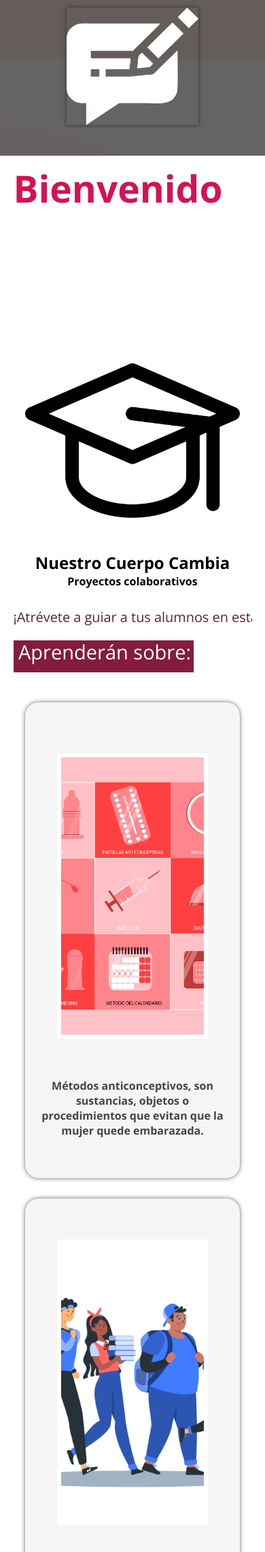
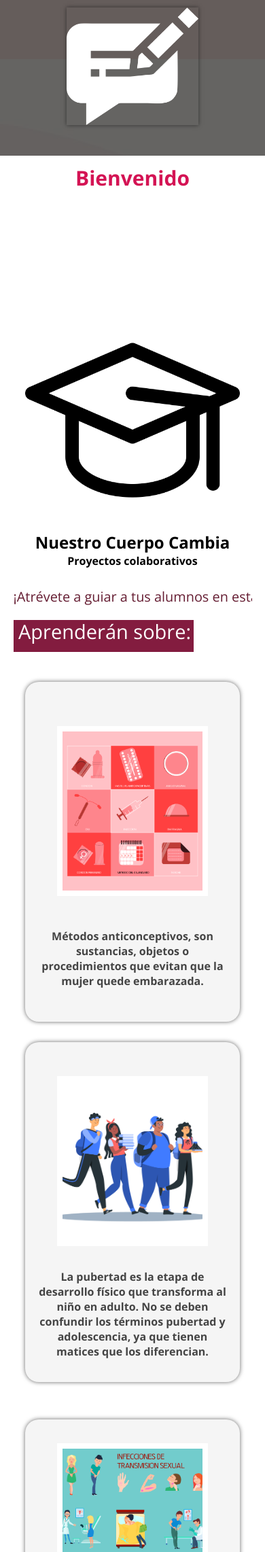
Before and after one commit to heriberto55/elcuerpo, a PHP site: page / in a window 390 px wide; the page is wider, and only the part inside the window is pictured. Shown: the part 1601-3884 px from the top of that part at 68% size. Run offline with PHP 8.4, Linux system fonts and the light colour scheme.

Commit message:
comentario

```diff
--- a/css/estilos.css
+++ b/css/estilos.css
@@ -79,23 +79,8 @@ body {
     line-height: 1.2; }
 
 
-    .titulointeractivas {
 
-        font-size: 30px;
-        text-align: left;
-        margin-bottom: 60px;
-        width: auto; /* 386px */
-        height: auto; /* 78px */
-        overflow: visible;
-        white-space: pre;
-        font-weight: 700;
-        font-style: normal;
-        color: var(--token-772d0cd9-b632-443a-8d96-c2312b86b16f, #651D32) /* {"name":"Colores gobierno 3"} */;
-        font-size: 45px;
-        letter-spacing: 0px;
-        line-height: 1.2;
 
-}
 .calendario{
     width: auto;
     height: auto;
@@ -551,9 +536,9 @@ main .sobre-nosotros{
 
 .cards .card img{
     width: 100%;
-    height: 300px;
+    height: 350px;
     object-fit: cover;
-    border: 6px solid #fff;
+    border: 8px solid #fff;
     display: block;
     align-items: center;
 }
@@ -657,6 +642,9 @@ footer{
 }
 
 
+}
+
+
 .imagen5{
     width: 50%;
     position: relative;
@@ -715,7 +703,7 @@ footer{
 .titulo {
 
     font-size: 30px;
-    text-align: left;
+    text-align: center;
     margin-bottom: 60px;
     width: auto; /* 386px */
     height: auto; /* 78px */
@@ -725,7 +713,7 @@ footer{
     font-style: normal;
 
     color: var(--token-772d0cd9-b632-443a-8d96-c2312b86b16f, #d41354) /* {"name":"Colores gobierno 3"} */;
-    font-size: 55px;
+    font-size: 30px;
     letter-spacing: 0px;
     line-height: 1.2;
 
@@ -743,6 +731,7 @@ iframe { width: 250px; height: 280px; }
         flex-direction: column;
 
 }
+
 .amarillotext {
     width: auto; /* 471px */
     height: auto; /* 24px */
@@ -1036,7 +1025,7 @@ iframe { width: 250px; height: 280px; }
     /* Clients */
 
     .cards .card{
-        height: 700px;
+        height: 500px;
         display: flex;
         flex-direction: column;
         align-items: center;
@@ -1046,7 +1035,7 @@ iframe { width: 250px; height: 280px; }
     .cards .card img{
         margin-top: 5%;
         width: 70%;
-        height: 60%;
+        height: 50%;
     }
 
     /* Footer */
--- a/index.html
+++ b/index.html
@@ -560,7 +560,8 @@
 </div>
 <div class="servicio-cont bienvenido mostrar10 oculto">
     <div class="servicio-ind">
-        <h2 class="titulointeractivas">Actividades Interactivas y Materiales</h2>
+        <h2 align="center" class="titulo">Actividades Interactivas</h2>
+
         <br>
             <h3>Página con actividades:</h3>
             <br>
@@ -568,6 +569,9 @@
             <br>
             <br>
             <iframe width="560" height="315" src="https://www.youtube.com/embed/fEQqMosDXTs" title="YouTube video player" frameborder="0" allow="accelerometer; autoplay; clipboard-write; encrypted-media; gyroscope; picture-in-picture" allowfullscreen></iframe>
+            <br>
+            <br>
+            <h2 align="center" class="titulo">Materiales</h2>
             <br>
             <br>
             <h2>Dar clic en la imagen para descargar los archivos</h2>
```
